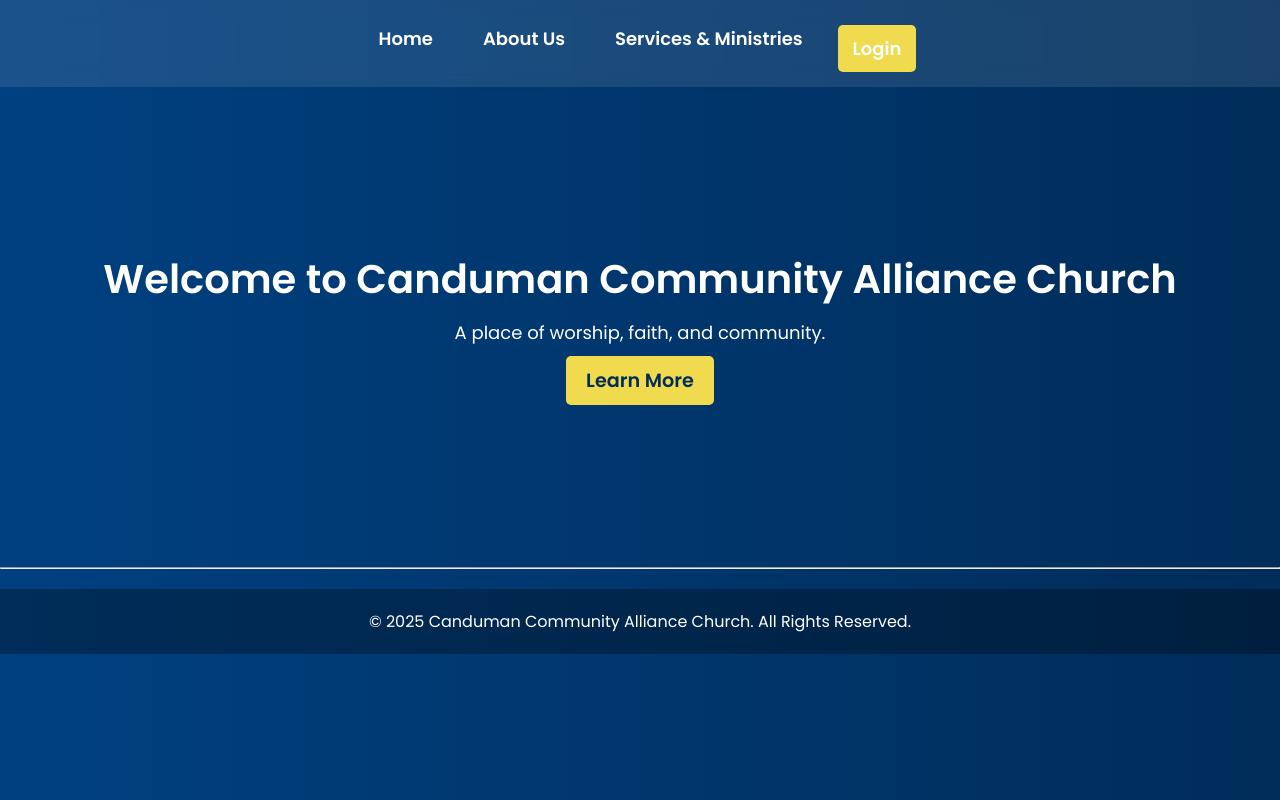
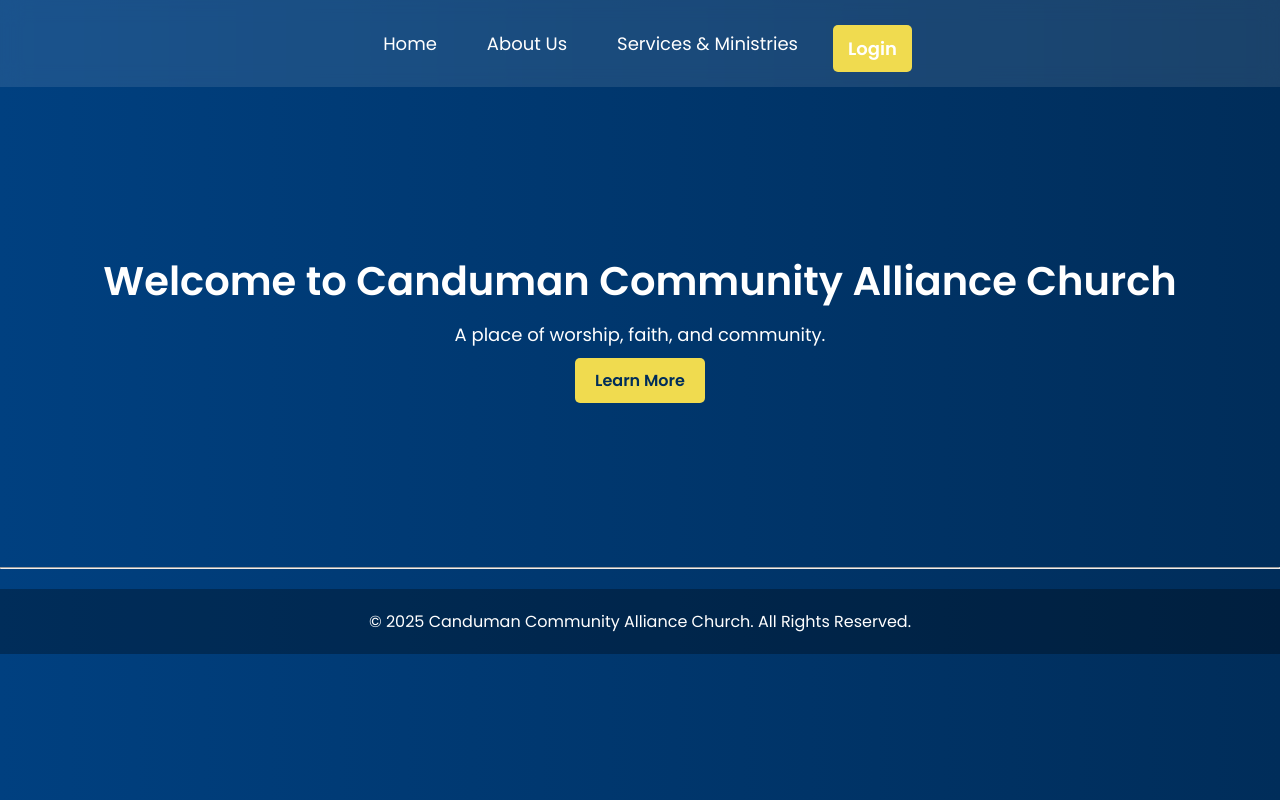
Before and after one commit to CCACMEDIA/church-website, a plain HTML site: page index.html in a window 1280 px wide. Drawn offline with Linux system fonts and the light colour scheme.

Commit message:
Update style.css

```diff
--- a/style.css
+++ b/style.css
@@ -1,51 +1,53 @@
 @import url('https://fonts.googleapis.com/css2?family=Poppins:wght@300;400;600&display=swap');
-body{
-    background: linear-gradient(to right, #004080, #002d5a);
 
-}
 * {
     margin: 0;
     padding: 0;
     box-sizing: border-box;
     font-family: 'Poppins', sans-serif;
 }
-h1{
+
+body {
+    background: linear-gradient(to right, #004080, #002d5a);
     color: white;
     text-align: center;
-    font-size: 50px;
 }
-div{
-    color: white;
-}
-div li{
-    color: white;
-}
-/* General Navigation Styling */
-nav ul {
-    list-style: none;
-    padding: 0;
+
+/* Navigation Styling */
+nav {
+    background: rgba(255, 255, 255, 0.1);
+    padding: 15px;
+    backdrop-filter: blur(10px);
     display: flex;
     justify-content: center;
-    gap: 20px;
 }
 
-nav ul li {
-    display: inline;
+.nav-links {
+    list-style: none;
+    display: flex;
+    justify-content: center;
+    align-items: center;
+    flex-wrap: wrap; /* Ensures proper wrapping on smaller screens */
+    gap: 20px;
+    max-width: 600px; /* Prevents full-width stacking */
+    margin: 0 auto;
 }
 
-nav ul li a {
+.nav-links li {
+    display: inline-flex;
+}
+
+.nav-links li a {
     text-decoration: none;
     color: white;
-    font-weight: bold;
     font-size: 18px;
+    padding: 10px 15px;
+    transition: 0.3s;
     position: relative;
-    display: inline-block;
-    padding: 10px 15px;
-    transition: color 0.3s ease-in-out, transform 0.3s ease-in-out, text-shadow 0.3s ease-in-out;
 }
 
 /* Underline Animation */
-nav ul li a::after {
+.nav-links li a::after {
     content: "";
     position: absolute;
     left: 50%;
@@ -57,62 +59,14 @@ nav ul li a::after {
     transform: translateX(-50%);
 }
 
-/* Hover Effects */
-nav ul li a:hover {
-    color: whtie; /* Change text color */
-    transform: translateY(-5px); /* Slight bounce effect */
-    text-shadow: 0 0 10px white, 0 0 20px black; /* Glow effect */
+.nav-links li a:hover {
+    color: white; /* Fixing typo from "whtie" */
+    transform: translateY(-3px);
+    text-shadow: 0 0 10px white, 0 0 20px black;
 }
 
-nav ul li a:hover::after {
-    width: 100%; /* Expanding underline */
-}
-
-a{
-    color: white;
-    font-size: larger;
-
-}
-/* General Reset */
-* {
-    margin: 0;
-    padding: 0;
-    box-sizing: border-box;
-    font-family: 'Poppins', sans-serif;
-}
-
-/* Body Styling */
-body {
-    background: linear-gradient(to right, #004080, #002d5a);
-    color: white;
-    text-align: center;
-}
-
-/* Navigation Styling */
-nav {
-    background: rgba(255, 255, 255, 0.1);
-    padding: 15px;
-    backdrop-filter: blur(10px);
-}
-
-.nav-links {
-    list-style: none;
-    display: flex;
-    justify-content: center;
-    gap: 20px;
-}
-
-.nav-links li a {
-    text-decoration: none;
-    color: white;
-    font-size: 18px;
-    padding: 10px 15px;
-    transition: 0.3s;
-}
-
-.nav-links li a:hover {
-    color: #f0db4f;
-    text-shadow: 0 0 5px white;
+.nav-links li a:hover::after {
+    width: 100%;
 }
 
 /* Hero Section */
```
